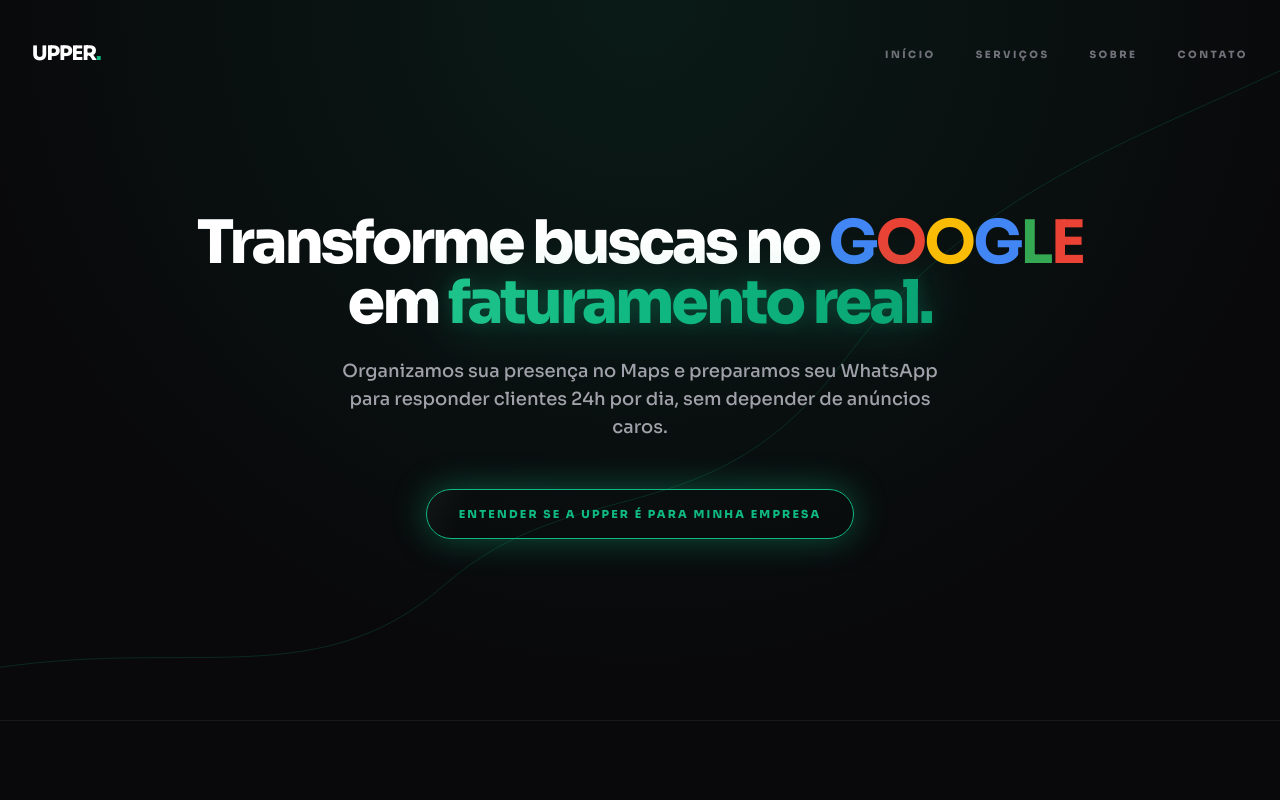
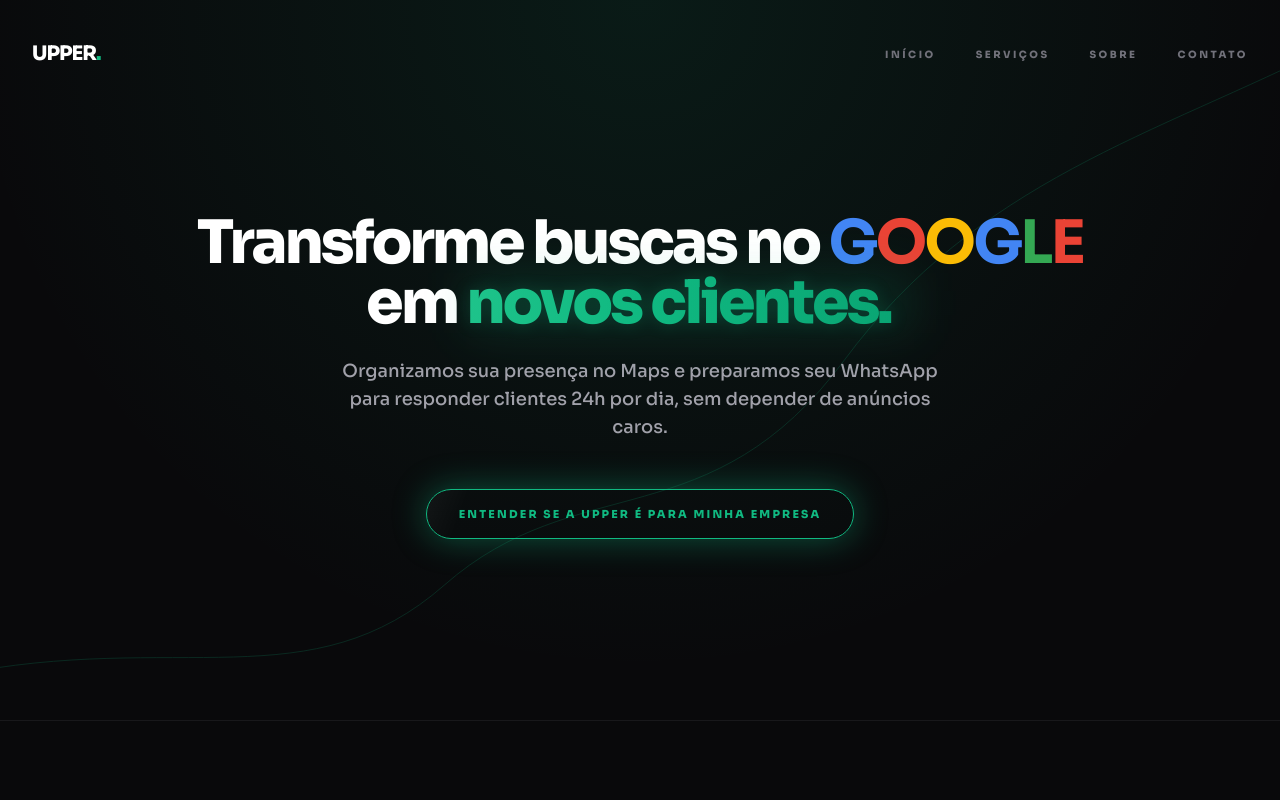
Before and after one commit to gabrsena/UPPER, a React (Vite) app: page / in a window 1280 px wide. Shown: the top 800 px of the page. Built offline with nearby package versions, Linux system fonts and the light colour scheme.

Commit message:
Update index.tsx

```diff
--- a/index.tsx
+++ b/index.tsx
@@ -29,6 +29,80 @@
   originalPrice: string;
   offerPrice: string;
   bonuses: string[];
+}
+
+// --- Componente Typewriter integrado ---
+interface TypewriterProps {
+  words: string[]
+  speed?: number
+  delayBetweenWords?: number
+  cursor?: boolean
+  cursorChar?: string
+}
+
+const Typewriter = ({
+  words,
+  speed = 100,
+  delayBetweenWords = 2000,
+  cursor = true,
+  cursorChar = "|",
+}: TypewriterProps) => {
+  const [displayText, setDisplayText] = useState("")
+  const [isDeleting, setIsDeleting] = useState(false)
+  const [wordIndex, setWordIndex] = useState(0)
+  const [charIndex, setCharIndex] = useState(0)
+  const [showCursor, setShowCursor] = useState(true)
+
+  const currentWord = words[wordIndex]
+
+  useEffect(() => {
+    const timeout = setTimeout(
+      () => {
+        if (!isDeleting) {
+          if (charIndex < currentWord.length) {
+            setDisplayText(currentWord.substring(0, charIndex + 1))
+            setCharIndex(charIndex + 1)
+          } else {
+            setTimeout(() => {
+              setIsDeleting(true)
+            }, delayBetweenWords)
+          }
+        } else {
+          if (charIndex > 0) {
+            setDisplayText(currentWord.substring(0, charIndex - 1))
+            setCharIndex(charIndex - 1)
+          } else {
+            setIsDeleting(false)
+            setWordIndex((prev) => (prev + 1) % words.length)
+          }
+        }
+      },
+      isDeleting ? speed / 2 : speed,
+    )
+
+    return () => clearTimeout(timeout)
+  }, [charIndex, currentWord, isDeleting, speed, delayBetweenWords, wordIndex, words])
+
+  useEffect(() => {
+    if (!cursor) return
+    const cursorInterval = setInterval(() => {
+      setShowCursor((prev) => !prev)
+    }, 500)
+    return () => clearInterval(cursorInterval)
+  }, [cursor])
+
+  return (
+    <div className="inline-block">
+      <span>
+        {displayText}
+        {cursor && (
+          <span className="ml-1 transition-opacity duration-75" style={{ opacity: showCursor ? 1 : 0 }}>
+            {cursorChar}
+          </span>
+        )}
+      </span>
+    </div>
+  )
 }
 
 const JsonLd = () => {
@@ -136,7 +210,6 @@
     return () => window.removeEventListener('scroll', handleScroll);
   }, []);
 
-  // Prevent scrolling when menu is open
   useEffect(() => {
     if (isMenuOpen) document.body.style.overflow = 'hidden';
     else document.body.style.overflow = 'unset';
@@ -215,11 +288,9 @@
         </div>
       </nav>
 
-      {/* Mobile Menu Overlay */}
       <div className={`fixed inset-0 z-[200] transition-all duration-500 ease-in-out ${
         isMenuOpen ? 'opacity-100 pointer-events-auto' : 'opacity-0 pointer-events-none'
       }`}>
-        {/* Backdrop blur layer */}
         <div className={`absolute inset-0 bg-zinc-950/95 backdrop-blur-2xl transition-transform duration-700 ${
           isMenuOpen ? 'translate-y-0' : '-translate-y-full'
         }`}></div>
@@ -294,7 +365,15 @@
   );
 };
 
-const Hero = () => (
+const Hero = () => {
+  const typewriterWords = [
+    "faturamento real.",
+    "novos clientes.",
+    "lucro líquido.",
+    "autoridade local."
+  ];
+
+  return (
     <section id="inicio" className="relative min-h-screen md:min-h-[90vh] flex flex-col items-center justify-center px-6 pt-24 pb-16 bg-grid-subtle hero-gradient overflow-hidden">
       <div className="absolute inset-0 z-0 pointer-events-none opacity-20">
         <svg className="w-full h-full" viewBox="0 0 1440 800" fill="none" preserveAspectRatio="none">
@@ -304,7 +383,7 @@
       <div className="relative z-10 max-w-5xl mx-auto text-center space-y-8 md:space-y-10">
         <div className="space-y-6">
           <h1 className="text-[32px] sm:text-4xl md:text-5xl lg:text-6xl font-black tracking-tighter leading-[1.2] md:leading-[1.1] text-white">
-          Transforme buscas no <GoogleWord uppercase /> <br className="hidden sm:block" /> em <ShimmerWord>faturamento real.</ShimmerWord>
+            Transforme buscas no <GoogleWord uppercase /> <br className="hidden sm:block" /> em <ShimmerWord><Typewriter words={typewriterWords} speed={80} delayBetweenWords={2500} cursor={true} cursorChar="|" /></ShimmerWord>
           </h1>
           <p className="max-w-2xl mx-auto text-zinc-400 font-medium text-sm sm:text-base md:text-lg leading-relaxed px-4">
             Organizamos sua presença no Maps e preparamos seu WhatsApp para responder clientes 24h por dia, sem depender de anúncios caros.
@@ -318,6 +397,7 @@
       </div>
     </section>
   );
+};
 
 const ManifestoStructure = () => (
   <section id="manifesto" className="py-20 md:py-32 px-8 bg-zinc-950 border-t border-zinc-900 scroll-mt-20">
```
Lines whose indentation alone changed are shown as unchanged.
